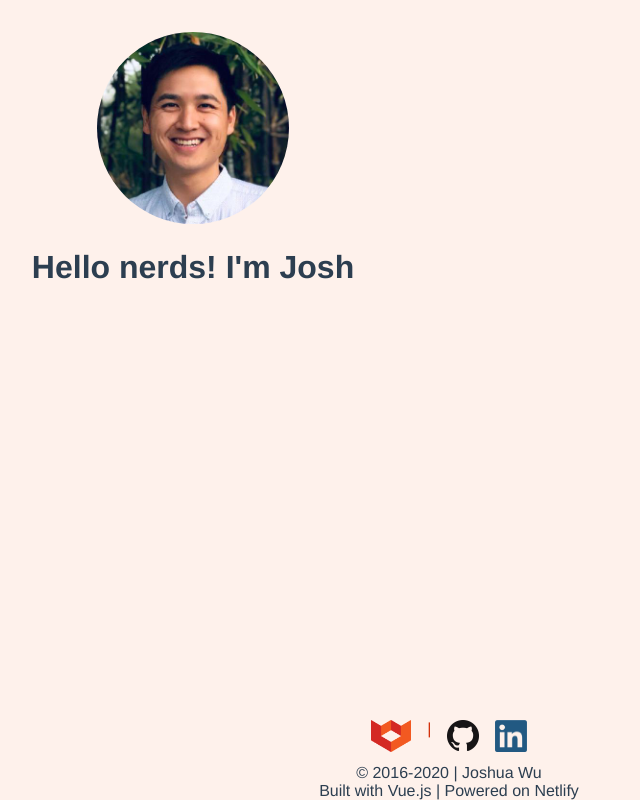
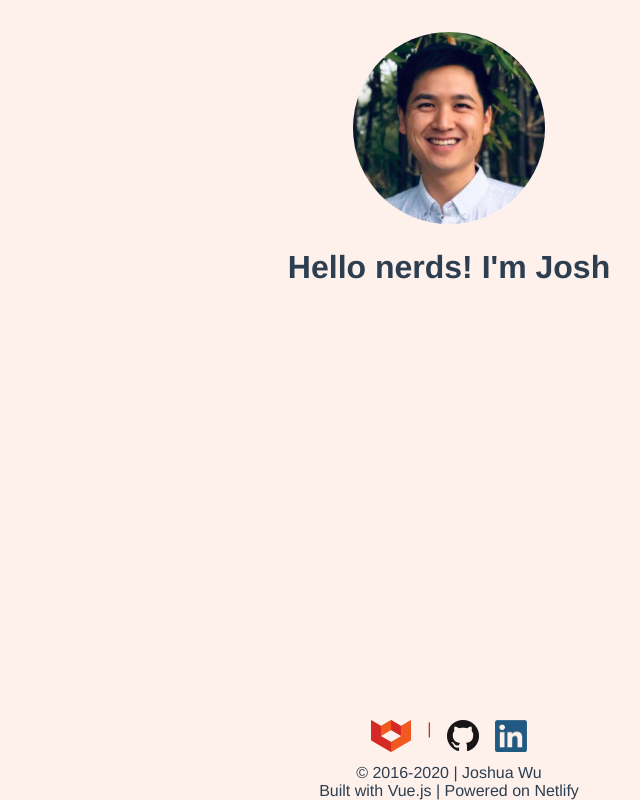
Before and after one commit to jwu910/joshuawudotme, a Vue app: page / in a window 1280 px wide. Shown: the whole page, without its empty margins (191-831 px from the left). Built offline with nearby package versions, Linux system fonts and the light colour scheme.

Commit message:
fix(home): fix media query for home profile spacing

```diff
--- a/src/views/Home.vue
+++ b/src/views/Home.vue
@@ -18,6 +18,8 @@ export default {
 
   @media (min-width: 768px) {
     max-width: 768px;
+    margin: auto;
+    margin-top: 2rem;
   }
 }
 
```
